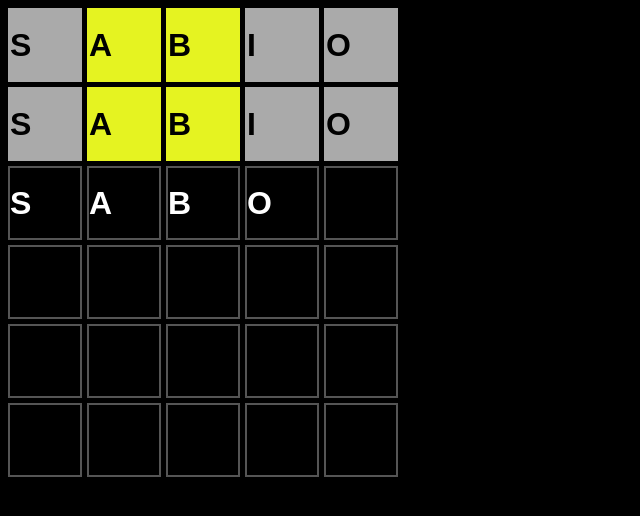
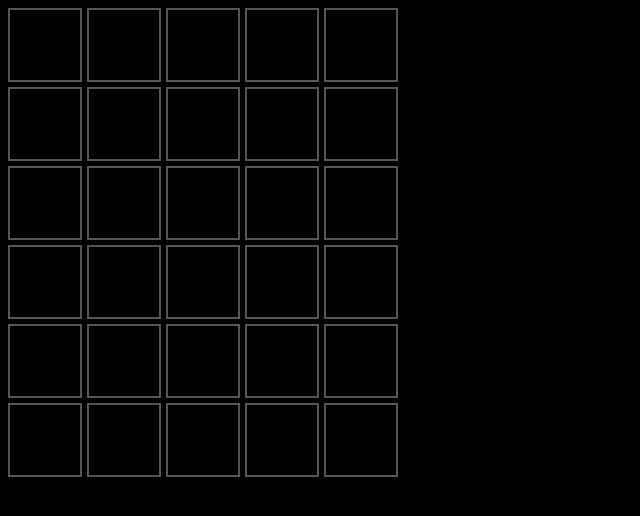
Before and after one commit to mgomez08/wordle-game, a React (Create React App) app: page / in a window 1280 px wide. Shown: the top 516 px of the page, without its empty margins (0-640 px from the left). Built offline with nearby package versions, Linux system fonts and the light colour scheme.

Commit message:
Create game logic

```diff
--- a/src/WordleApp.tsx
+++ b/src/WordleApp.tsx
@@ -2,7 +2,9 @@ import { useEffect, useState } from "react";
 import { RowCompleted } from "./components/Rows/RowCompleted";
 import { RowCurrent } from "./components/Rows/RowCurrent";
 import { RowEmpty } from "./components/Rows/RowEmpty";
+import { useWindow } from "./hooks/useWindow";
 import { GameStatus } from "./types/types";
+import { keys } from "./constants";
 
 export default function WordleApp() {
   const [wordOfTheDay, setWordOfTheDay] = useState<string>("");
@@ -12,16 +14,74 @@ export default function WordleApp() {
   const [gameStatus, setGameStatus] = useState<GameStatus>(GameStatus.Playing);
 
   useEffect(() => {
-    setWordOfTheDay("break");
-  });
+    setWordOfTheDay("BREAK");
+  }, []);
+
+  const handleKeyDown = (event: KeyboardEvent) => {
+    if (gameStatus !== GameStatus.Playing) return;
+
+    const letter = event.key.toUpperCase();
+
+    if (event.key === "Backspace" && currentWord.length > 0) {
+      onDelete();
+      return;
+    }
+
+    if (event.key === "Enter" && currentWord.length === 5 && turn <= 6) {
+      onEnter();
+      return;
+    }
+
+    if (currentWord.length >= 5) return;
+
+    if (keys.includes(letter)) {
+      onInput(letter);
+      return;
+    }
+  };
+
+  useWindow("keydown", handleKeyDown);
+
+  const onInput = (letter: string) => {
+    const newWord = currentWord + letter;
+    setCurrentWord(newWord);
+  };
+
+  const onEnter = () => {
+    //User has completed a word
+    if (currentWord === wordOfTheDay) {
+      setCompletedWords([...completedWords, currentWord]);
+      setGameStatus(GameStatus.Won);
+      return;
+    }
+    //User has lost
+    if (turn === 6) {
+      setCompletedWords([...completedWords, currentWord]);
+      setGameStatus(GameStatus.Lost);
+      return;
+    }
+    //Valid word, but not the word of the day
+    setCompletedWords([...completedWords, currentWord]);
+    setTurn(turn + 1);
+    setCurrentWord("");
+  };
+
+  const onDelete = () => {
+    const newWord = currentWord.slice(0, -1);
+    setCurrentWord(newWord);
+  };
+
   return (
     <div>
-      <RowCompleted word="sabio" solution={wordOfTheDay} />
-      <RowCompleted word="sabio" solution={wordOfTheDay} />
-      <RowCurrent word="sabo" />
-      <RowEmpty />
-      <RowEmpty />
-      <RowEmpty />
+      {completedWords.map((word, index) => (
+        <RowCompleted key={index} word={word} solution={wordOfTheDay} />
+      ))}
+      {gameStatus === GameStatus.Playing ? (
+        <RowCurrent word={currentWord} />
+      ) : null}
+      {Array.from(Array(6 - turn)).map((_, index) => (
+        <RowEmpty key={index} />
+      ))}
     </div>
   );
 }
```
